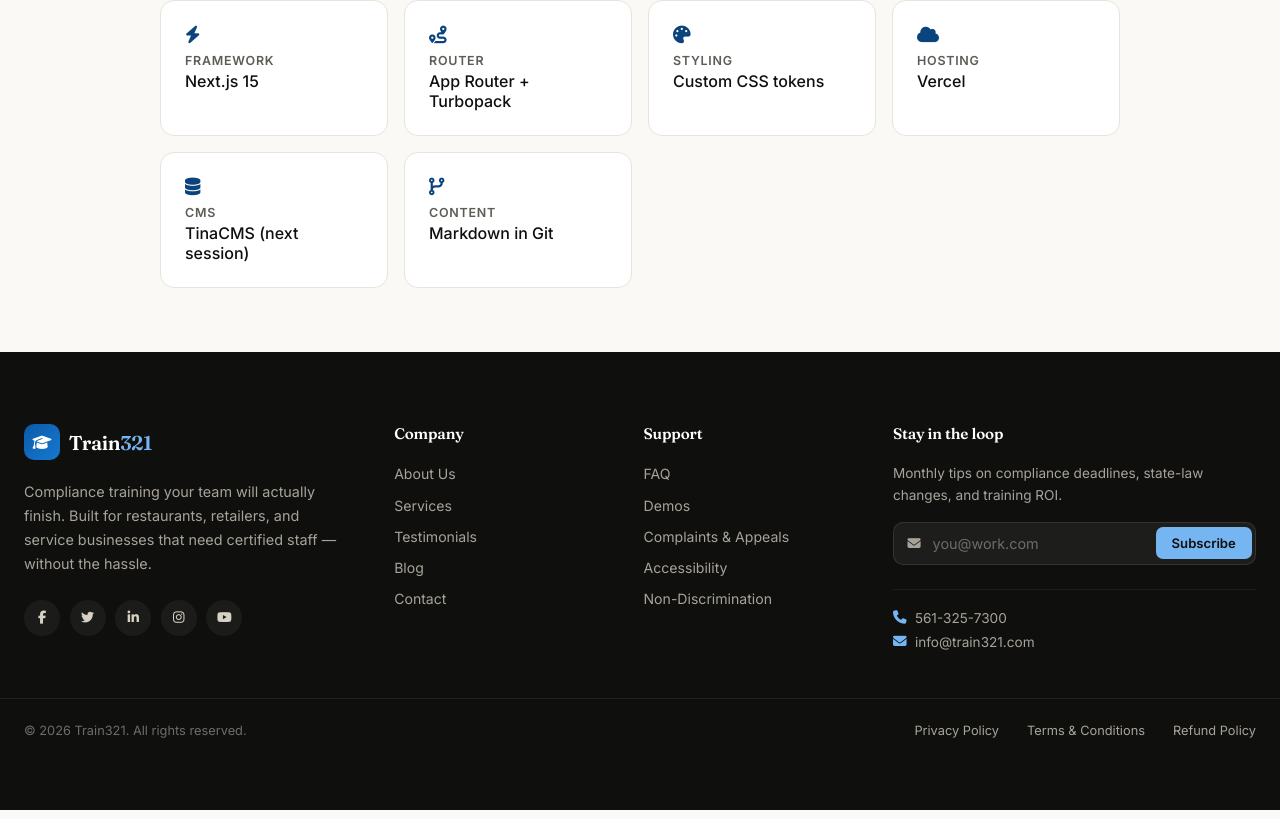
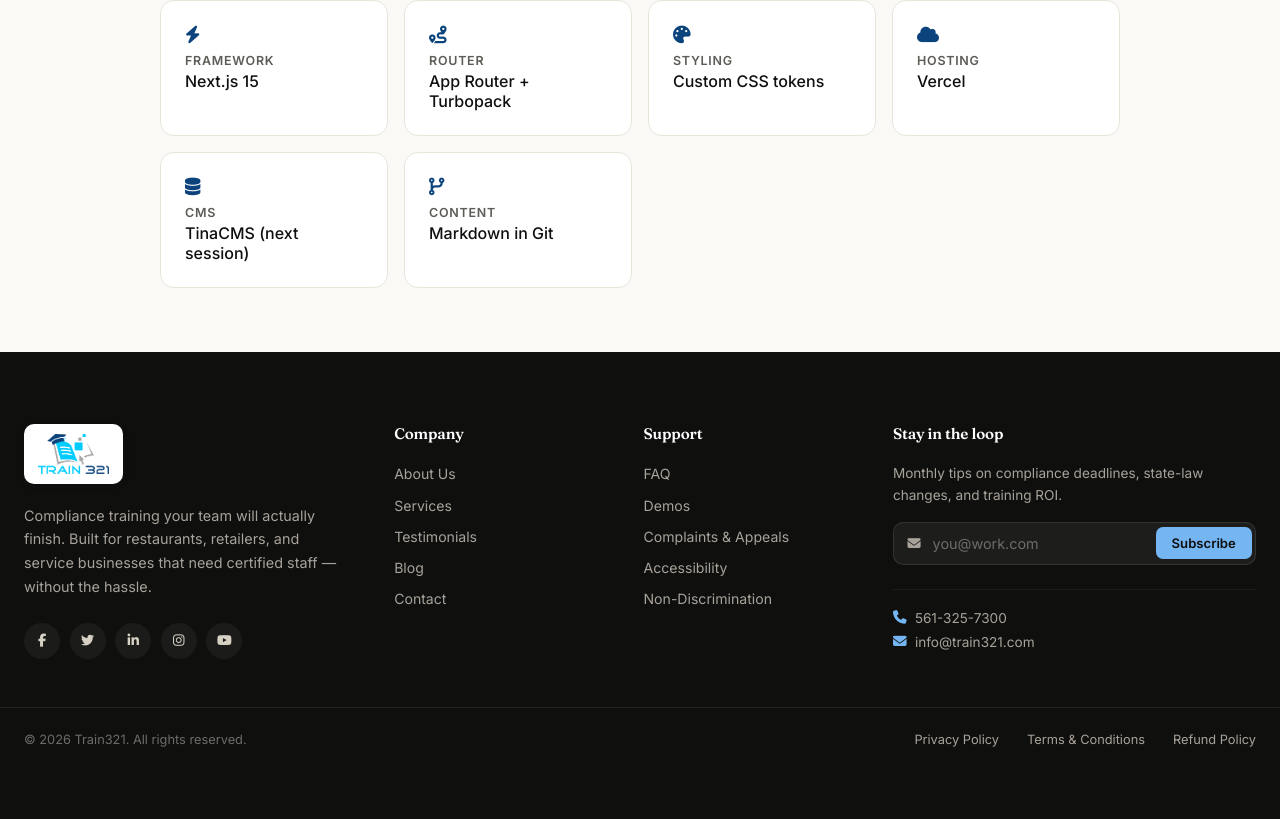
Before and after one commit to Train-321/train321-marketing, a Next.js app: page / in a window 1280 px wide. Shown: the part 1961-2780 px from the top of the page. Built offline with nearby package versions, Linux system fonts and the light colour scheme; no server answers.

Commit message:
Footer: swap text wordmark for the actual logo, with subtle white pill so colors stay visible on dark bg

```diff
--- a/components/SiteFooter.css
+++ b/components/SiteFooter.css
@@ -14,28 +14,25 @@
   align-items: start;
 }
 
-.t321-mkt-footer .t321-mkt-brand--dark { color: #ffffff; }
-.t321-mkt-footer .t321-mkt-brand__mark {
-  width: 36px;
-  height: 36px;
-  border-radius: 10px;
-  background: linear-gradient(135deg, #0C5AA8, #1579D1);
-  color: #fff;
+.t321-mkt-footer__logo {
   display: inline-flex;
   align-items: center;
-  justify-content: center;
-  font-size: 0.95rem;
+  text-decoration: none;
+  background: #ffffff;
+  padding: 0.6rem 0.9rem;
+  border-radius: 10px;
+  box-shadow: 0 2px 6px rgba(0, 0, 0, 0.15);
+  transition: transform 140ms ease, box-shadow 140ms ease;
 }
-.t321-mkt-footer .t321-mkt-brand__word {
-  font-family: var(--font-fraunces), Georgia, serif;
-  font-size: 1.25rem;
-  font-weight: 600;
-  letter-spacing: -0.02em;
-  color: #ffffff;
+.t321-mkt-footer__logo:hover {
+  transform: translateY(-1px);
+  box-shadow: 0 4px 10px rgba(0, 0, 0, 0.2);
 }
-.t321-mkt-footer .t321-mkt-brand__accent { color: #74B5F2; }
-.t321-mkt-footer .t321-mkt-brand {
-  display: inline-flex; align-items: center; gap: 0.55rem; text-decoration: none;
+.t321-mkt-footer__logo img {
+  height: 40px;
+  width: auto;
+  display: block;
+  object-fit: contain;
 }
 
 .t321-mkt-footer__tagline {
--- a/components/SiteFooter.tsx
+++ b/components/SiteFooter.tsx
@@ -23,13 +23,9 @@ export default function SiteFooter() {
     <footer className="t321-mkt-footer">
       <div className="t321-mkt-container t321-mkt-footer__inner">
         <div className="t321-mkt-footer__brand">
-          <Link href="/" className="t321-mkt-brand t321-mkt-brand--dark">
-            <span className="t321-mkt-brand__mark" aria-hidden="true">
-              <i className="fas fa-graduation-cap" />
-            </span>
-            <span className="t321-mkt-brand__word">
-              Train<span className="t321-mkt-brand__accent">321</span>
-            </span>
+          <Link href="/" className="t321-mkt-footer__logo" aria-label="Train321 home">
+            {/* eslint-disable-next-line @next/next/no-img-element */}
+            <img src="/img/logos/train321_logo.png" alt="Train321" />
           </Link>
           <p className="t321-mkt-footer__tagline">
             Compliance training your team will actually finish. Built for restaurants, retailers,
```
